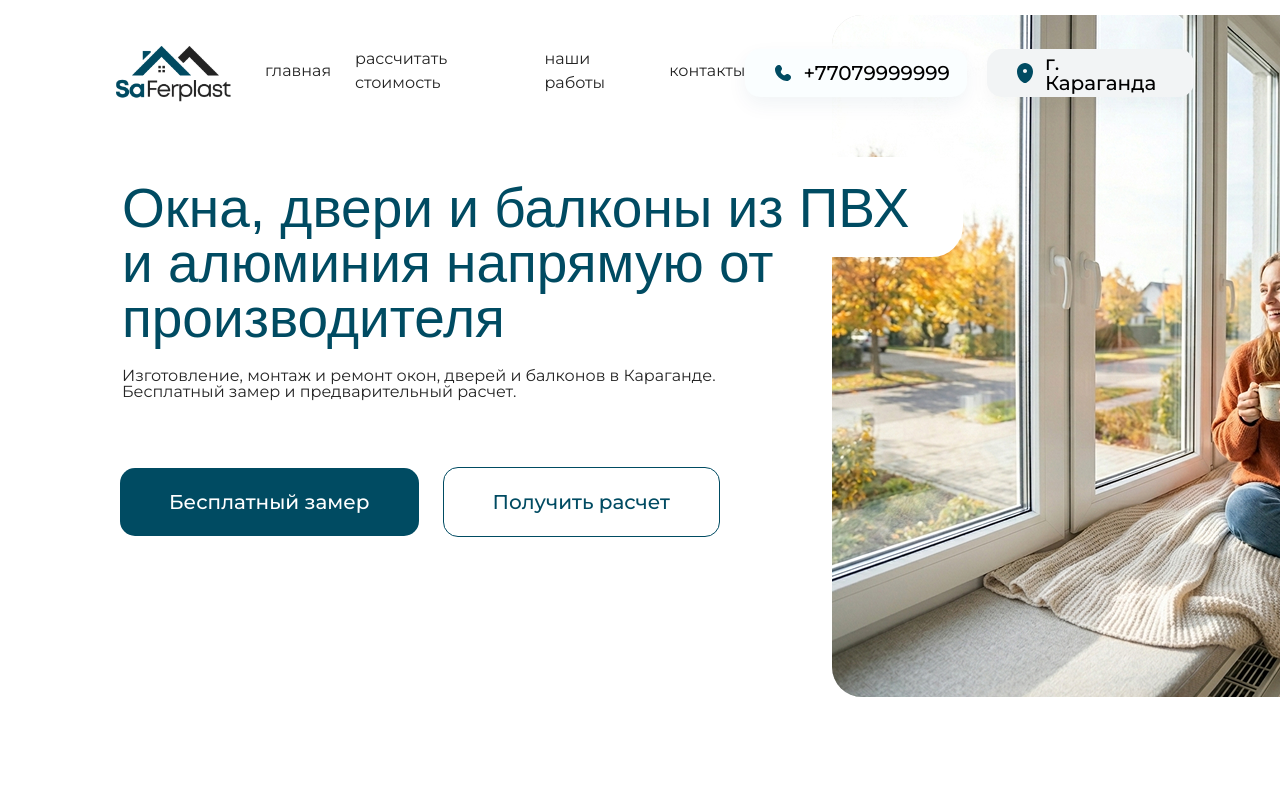
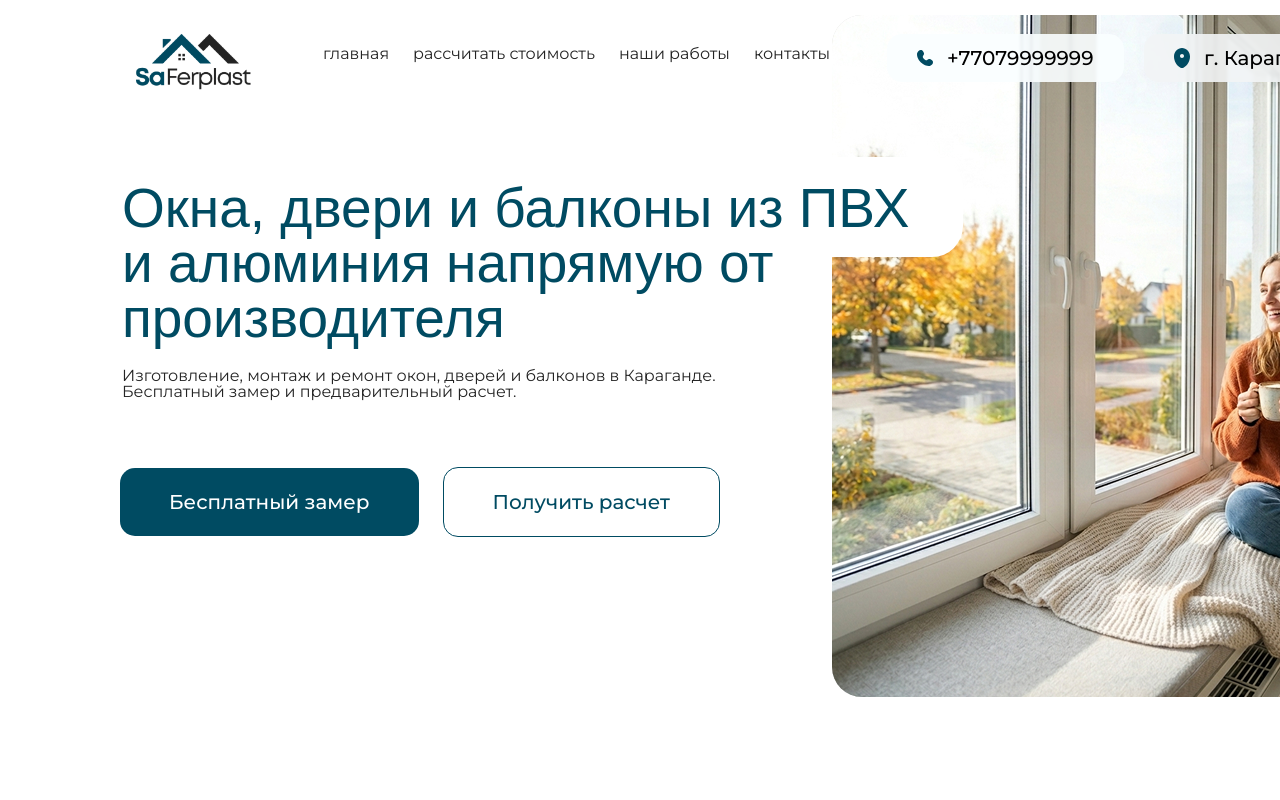
Before and after one commit to bullbashechka/saferplast, a Next.js app: page / in a window 1280 px wide. Shown: the top 800 px of the page. Built offline with nearby package versions, Linux system fonts and the light colour scheme; a web font is replaced by a local one.

Commit message:
Adjust header contact badges

```diff
--- a/src/features/landing/site-header.tsx
+++ b/src/features/landing/site-header.tsx
@@ -12,8 +12,8 @@ type SiteHeaderProps = {
 
 export function SiteHeader({ navigationLinks }: SiteHeaderProps) {
   return (
-    <header className="flex items-start justify-between px-[86px] pb-[28px] pt-3">
-      <Link aria-label="Saferplast" className="shrink-0" href="/">
+    <header className="relative h-[92px] w-full">
+      <Link aria-label="Saferplast" className="absolute left-[106px] top-0 block" href="/">
         <Image
           alt="Saferplast"
           className="block h-[92px] w-[179px] object-contain"
@@ -24,7 +24,7 @@ export function SiteHeader({ navigationLinks }: SiteHeaderProps) {
         />
       </Link>
 
-      <nav aria-label="Основная навигация" className="pt-[20px]">
+      <nav aria-label="Основная навигация" className="absolute left-[323px] top-[27px]">
         <ul className="flex items-center gap-6">
           {navigationLinks.map((link) => (
             <li key={link.href}>
@@ -39,16 +39,16 @@ export function SiteHeader({ navigationLinks }: SiteHeaderProps) {
         </ul>
       </nav>
 
-      <div className="flex items-center gap-5 pt-[22px]">
+      <div className="absolute left-[887px] top-[19px] flex items-center gap-5">
         <a
-          className="flex h-12 items-center gap-3 rounded-[15px] bg-surface px-[30px] text-[20px] font-medium leading-none text-black shadow-[0_8px_20px_rgba(0,75,98,0.06)]"
+          className="flex h-12 w-[237px] items-center gap-[14px] rounded-[15px] bg-surface/90 px-[30px] py-[14px] text-[20px] font-medium leading-none text-black backdrop-blur-[1.5px]"
           href="tel:+77079999999"
         >
           <Image alt="" aria-hidden="true" height={16} src="/icons/phone.svg" width={16} />
           <span>+77079999999</span>
         </a>
 
-        <div className="flex h-12 items-center gap-3 rounded-[15px] bg-muted px-[30px] text-[20px] font-medium leading-none text-black shadow-[0_8px_20px_rgba(36,36,36,0.04)]">
+        <div className="flex h-12 w-[221px] items-center gap-[14px] rounded-[15px] bg-muted/90 px-[30px] py-[14px] text-[20px] font-medium leading-none text-black backdrop-blur-[1.5px]">
           <Image alt="" aria-hidden="true" height={20} src="/icons/location.svg" width={16} />
           <span>г. Караганда</span>
         </div>
```
